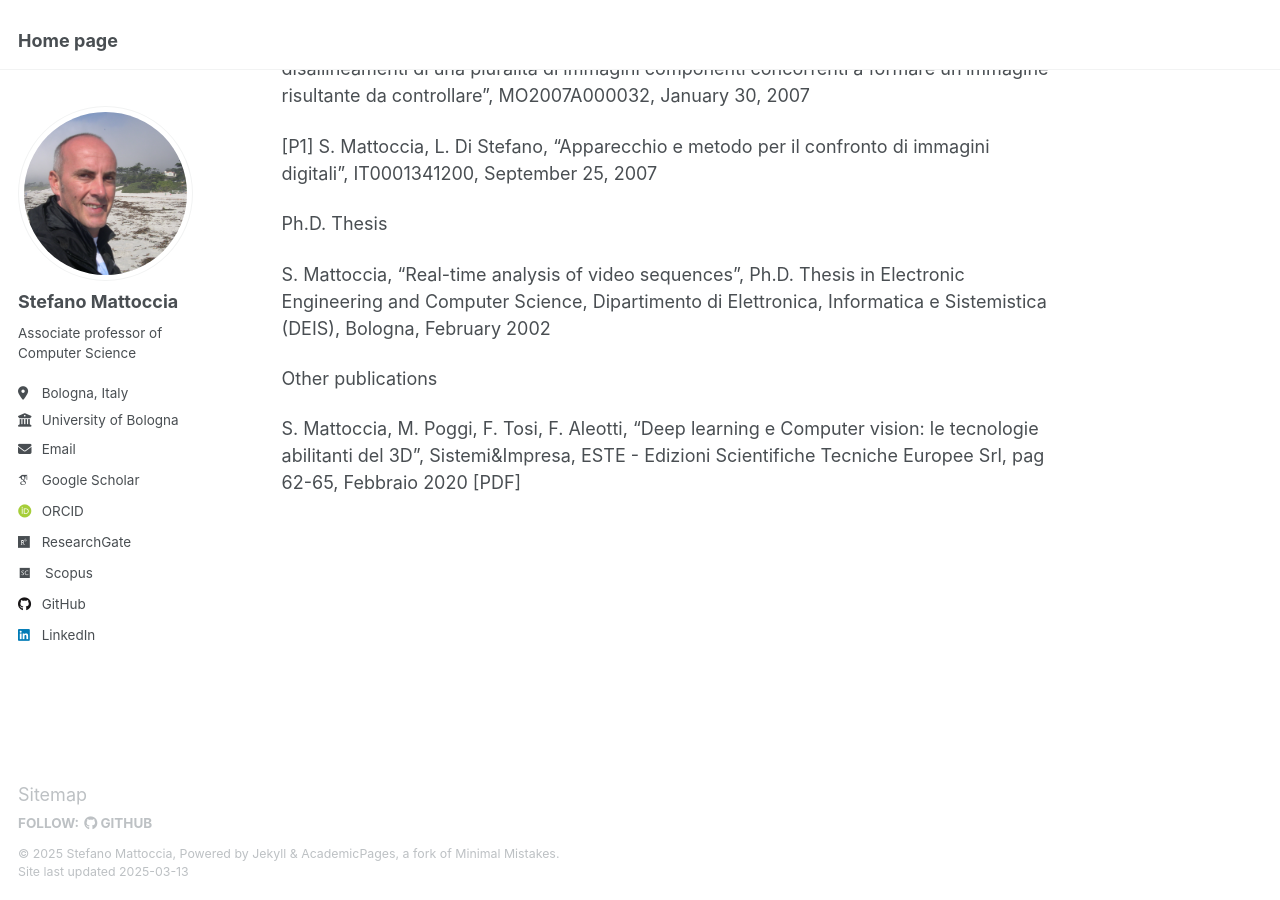
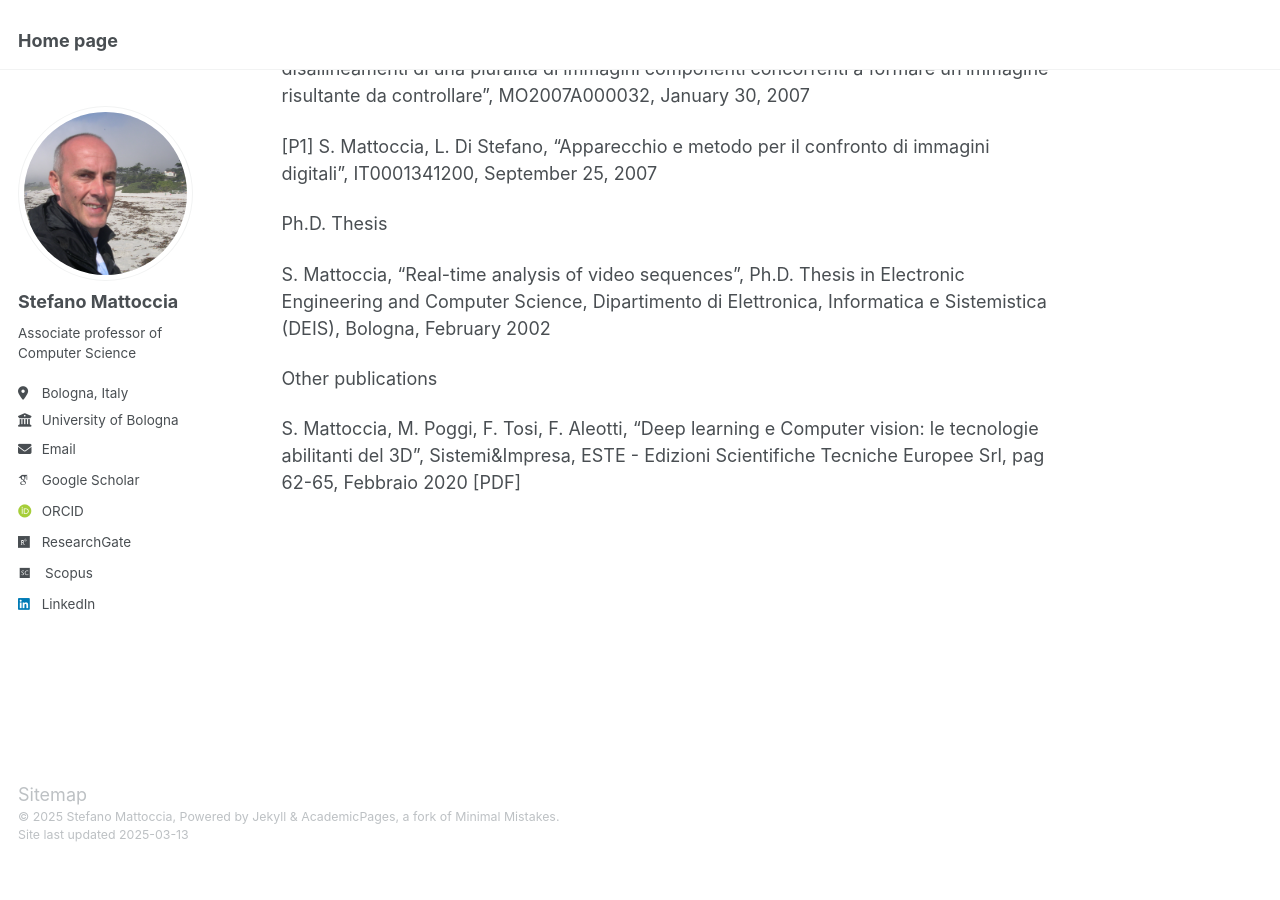
Before and after one commit to stefanomattoccia/stefanomattoccia.github.io, a Jekyll site: the page built from _pages/about.md, in a window 1280 px wide and 900 px high, scrolled down 19383 px. Built offline with Jekyll 4.4.1, drawn with Linux system fonts in a browser that asks for light colours; some web fonts are replaced; after the commit the page ends 20246 px from its top, so only the background shows below that.

Commit message:
Update _config.yml

```diff
--- a/_config.yml
+++ b/_config.yml
@@ -45,7 +45,7 @@ author:
   bitbucket        : # Username - Update with your username on the site
   codepen          : # Username
   dribbble         : # Username
-  github           : "stefanomattoccia"
+  github           : # "stefanomattoccia"
   kaggle           : # Username
   stackoverflow    : # User number or user number and name (i.e., use "1" or "1/jeff-atwood")
 
```
